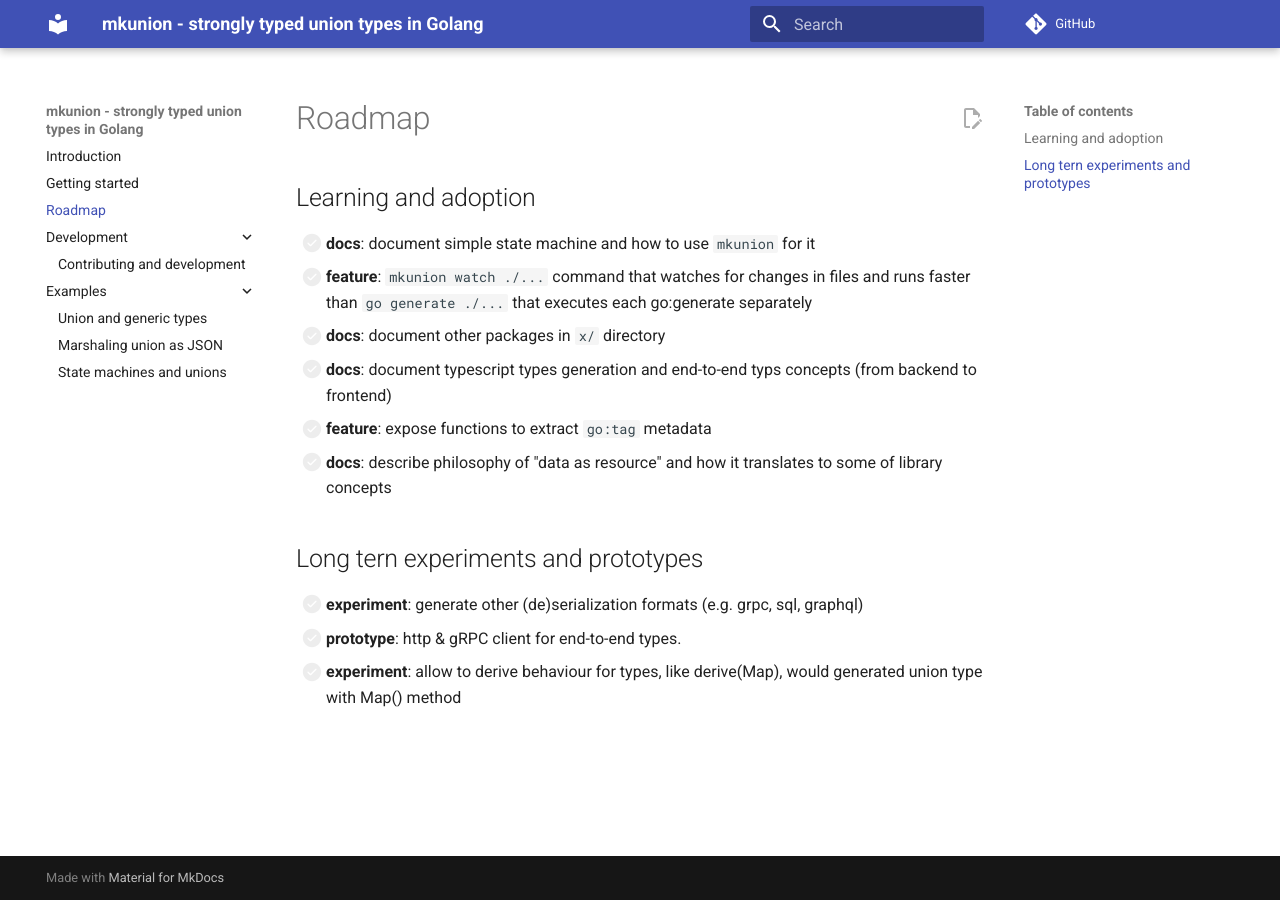
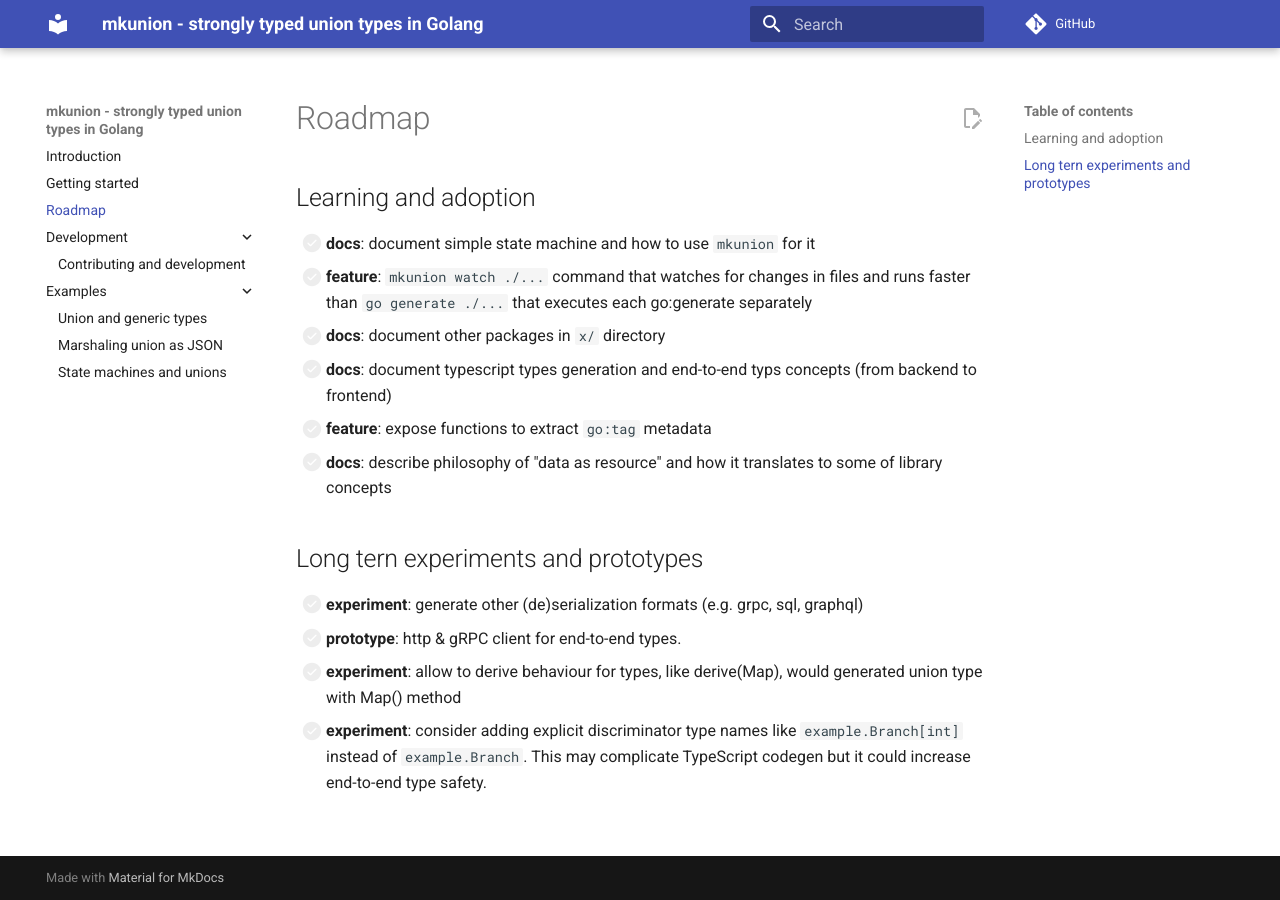
Before and after one commit to widmogrod/mkunion, an MkDocs documentation site: the page built from docs/roadmap.md, in a window 1280 px wide. Built offline with MkDocs 1.6.1 and Material for MkDocs 9.7.7, drawn with Linux system fonts in a browser that asks for light colours; comment, search, counter and statistics services are not loaded.

Commit message:
docs: Add feature to the roadmap

```diff
--- a/docs/roadmap.md
+++ b/docs/roadmap.md
@@ -13,3 +13,4 @@
 - [ ] **experiment**: generate other (de)serialization formats (e.g. grpc, sql, graphql)
 - [ ] **prototype**: http & gRPC client for end-to-end types.
 - [ ] **experiment**: allow to derive behaviour for types, like derive(Map), would generated union type with Map() method
+- [ ] **experiment**: consider adding explicit discriminator type names like `example.Branch[int]` instead of `example.Branch`. This may complicate TypeScript codegen but it could increase end-to-end type safety.
```
